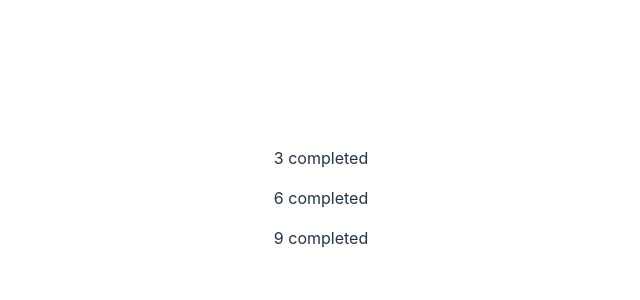
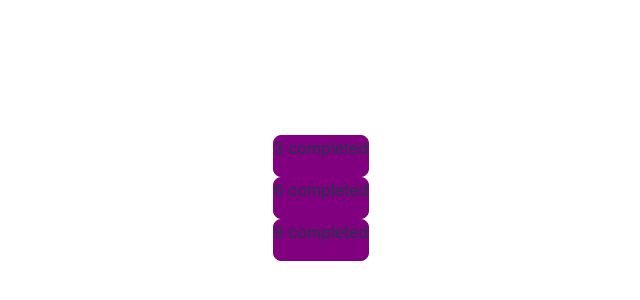
Before and after one commit to RCristyan/NLW_Setup, a React (Vite) app in the folder web/: page / in a window 1280 px wide. Shown: the part 202-502 px from the top of the page, without its empty margins (319-959 px from the left). Built offline with nearby package versions, Linux system fonts and the light colour scheme.

Commit message:
Implemented initial css style to habit component

```diff
--- a/web/src/App.tsx
+++ b/web/src/App.tsx
@@ -1,7 +1,6 @@
 import { useState } from 'react'
-import reactLogo from './assets/react.svg'
 import './App.css'
-import { Habit } from './components/Habit'
+import { Habit } from './components/habit/Habit'
 
 function App() {
   const [count, setCount] = useState(0)
--- /dev/null
+++ b/web/src/components/habit/Habit.css
@@ -0,0 +1,7 @@
+.habit {
+    width: auto;
+    height: 40px;
+    border: 1px solid purple;
+    border-radius: 8px;
+    background-color: purple;
+}
--- a/web/src/components/Habit.tsx
+++ b/web/src/components/habit/Habit.tsx
@@ -1,9 +1,13 @@
+import './Habit.css'
+
 interface HabitProps {
     completed: number
 }
 
 export function Habit(props: HabitProps) {
     return (
-        <p>{props.completed} completed</p>
+        <div className='habit'>
+            {props.completed} completed
+        </div>
     )
 }
```
